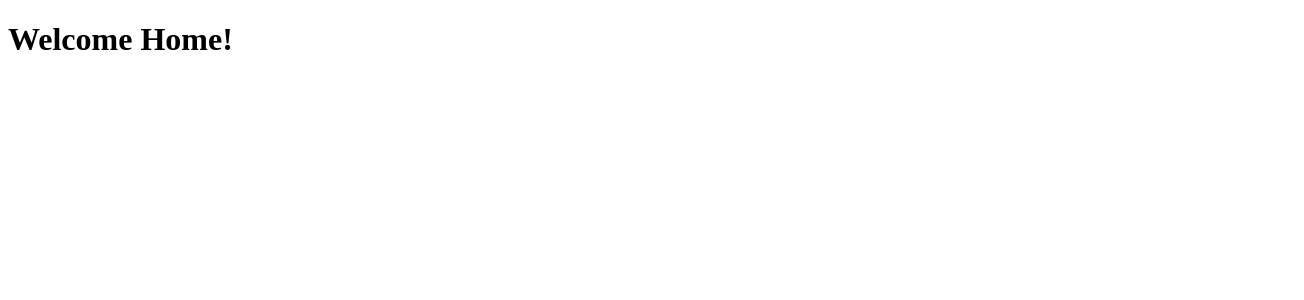
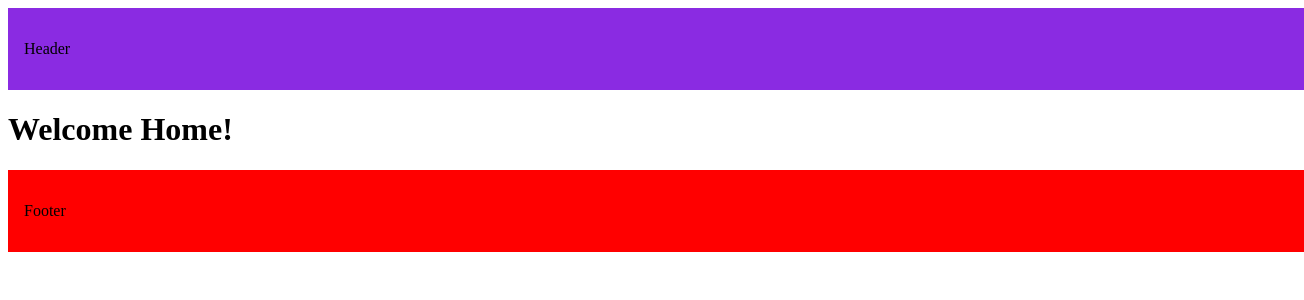
Before and after one commit to Sadikbns/next-js-tutorial, a Next.js app: page / in a window 1280 px wide. Shown: the top 300 px of the page, 1304 px wide, since content can reach past the window. Built offline with nearby package versions, Linux system fonts and the light colour scheme.

Commit message:
layout file

```diff
--- a/src/app/layout.js
+++ b/src/app/layout.js
@@ -1,7 +1,19 @@
 export default function RootLayout({ children }) {
   return (
-    <html>
-      <body>{children}</body>
+    <html lang="en">
+      <body>
+        <header style={{width: '100%', backgroundColor: 'blueviolet', padding: '1rem'}}>
+          <p>
+              Header
+          </p>
+        </header>
+        {children}
+        <footer style={{width: '100%', backgroundColor: 'red', padding: '1rem'}}>
+          <p>
+              Footer
+          </p>
+        </footer>
+      </body>
     </html>
   )
 }
```
